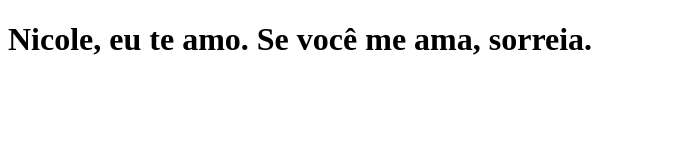
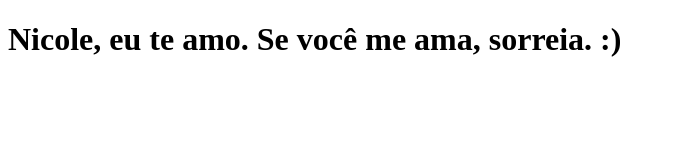
Before and after one commit to luc-np/tabnews-clone, a Next.js app: page / in a window 1280 px wide. Shown: the top 160 px of the page, without its empty margins (0-675 px from the left). Built offline with nearby package versions, Linux system fonts and the light colour scheme.

Commit message:
modifica a mensagem

```diff
--- a/pages/index.js
+++ b/pages/index.js
@@ -1,5 +1,5 @@
 function Home() {
-    return <h1>Nicole, eu te amo. Se você me ama, sorreia.</h1>
+    return <h1>Nicole, eu te amo. Se você me ama, sorreia. :)</h1>
 }
 
 export default Home;
```
